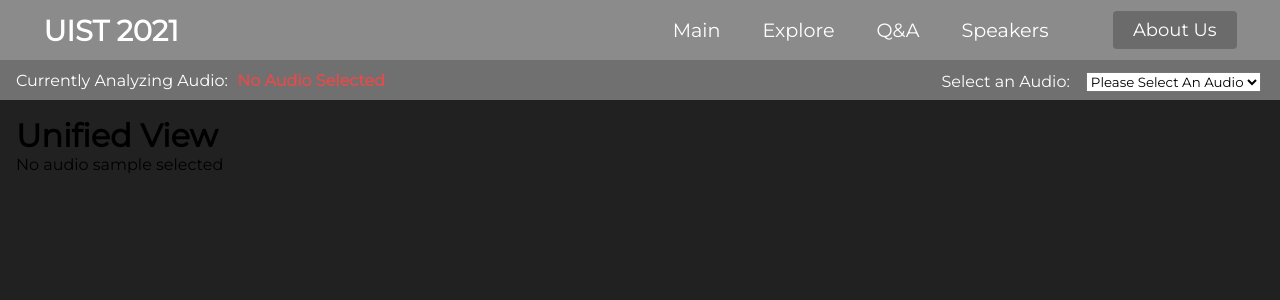
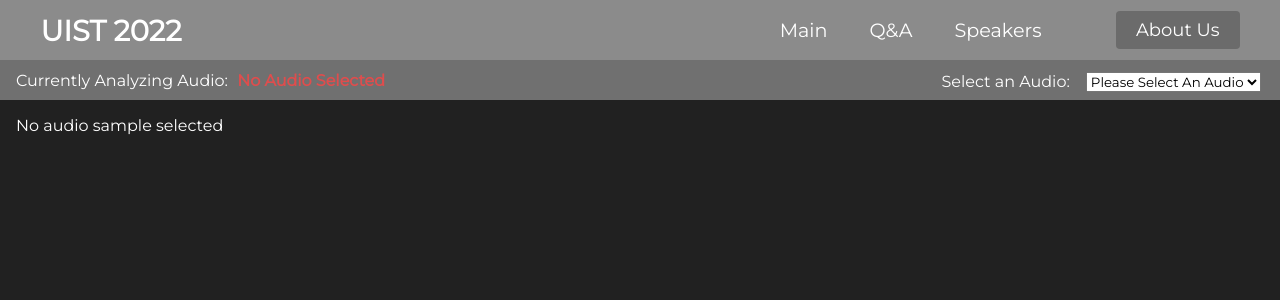
Before and after one commit to thomasmchen/uist-2021, a React (Create React App) app in the folder uist-2021/: page /uist-2021/data/main in a window 1280 px wide. Shown: the top 300 px of the page. Built offline with nearby package versions, Linux system fonts and the light colour scheme.

Commit message:
core - cleanup

```diff
--- a/uist-2021/src/components/DataContainer/DataContainer.css
+++ b/uist-2021/src/components/DataContainer/DataContainer.css
@@ -1,3 +1,7 @@
 .DataContainer {
     margin: 1em;
 }
+
+p {
+    color: white;
+}
--- a/uist-2021/src/components/Navbar/MenuItems.js
+++ b/uist-2021/src/components/Navbar/MenuItems.js
@@ -2,11 +2,6 @@ export const MenuItems = [
     {
         title: 'Main',
         url: '/uist-2021/data/main',
-        cName: 'nav-links'
-    },
-    {
-        title:  'Explore',
-        url: '/uist-2021/data/explore',
         cName: 'nav-links'
     },
     {
--- a/uist-2021/src/components/Navbar/Navbar.js
+++ b/uist-2021/src/components/Navbar/Navbar.js
@@ -14,7 +14,7 @@ class Navbar extends Component {
     render() {
         return(
             <nav className="NavbarItems">
-                <h1 className="navbar-logo">UIST 2021</h1>
+                <h1 className="navbar-logo">UIST 2022</h1>
                 <div className="menu-icon" onClick={this.handleClick}>
                     <i className={this.state.clicked ? 'fas fa-times' : 'fas fa-bars'}></i>
                 </div>
--- a/uist-2021/src/components/UnifiedView/UnifiedView.css
+++ b/uist-2021/src/components/UnifiedView/UnifiedView.css
@@ -97,7 +97,17 @@ html {
     font-size: 1.5em;
 }
 
-.MainDataSegments > span > .SegmentText:hover{
+.MainDataSegments > li {
+    transition: color;
+    transition-duration: 0.5s;
+}
+
+.MainDataSegments > li:hover {
+    color: #03dac583;
+    cursor: pointer;
+}
+
+.MainDataSegments > span > li:hover{
     color: #03dac583;
     cursor: pointer;
 }
--- a/uist-2021/src/components/UnifiedView/UnifiedView.js
+++ b/uist-2021/src/components/UnifiedView/UnifiedView.js
@@ -265,7 +265,6 @@ function UnifiedView(props) {
     if (!props.audioData) {
         return (
             <div>
-                <h1>Unified View</h1>
                 <p>No audio sample selected</p>
             </div>
         )
```
